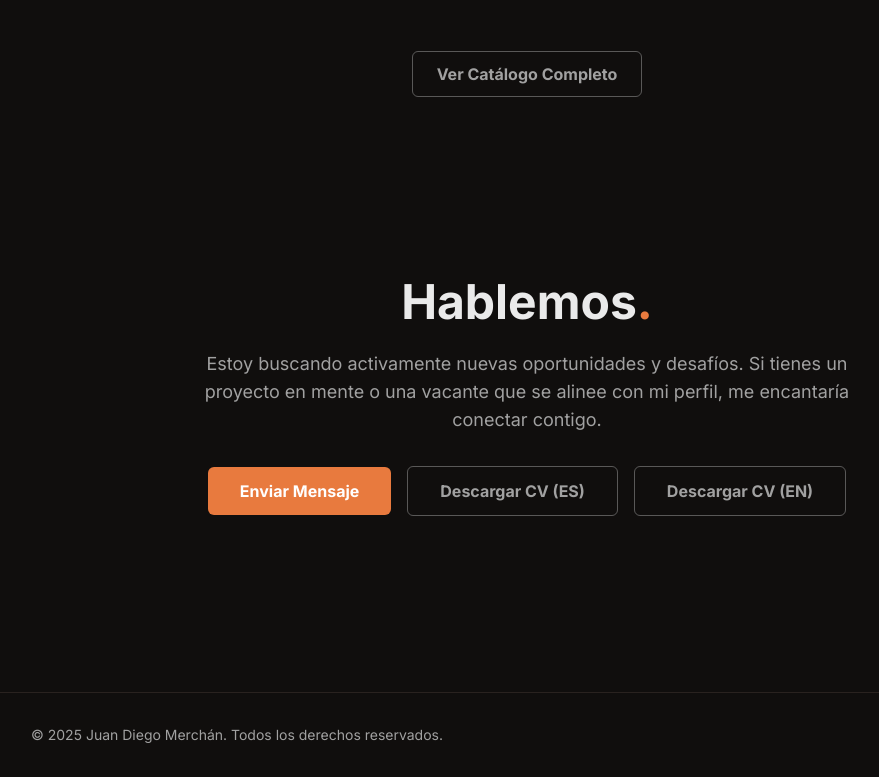
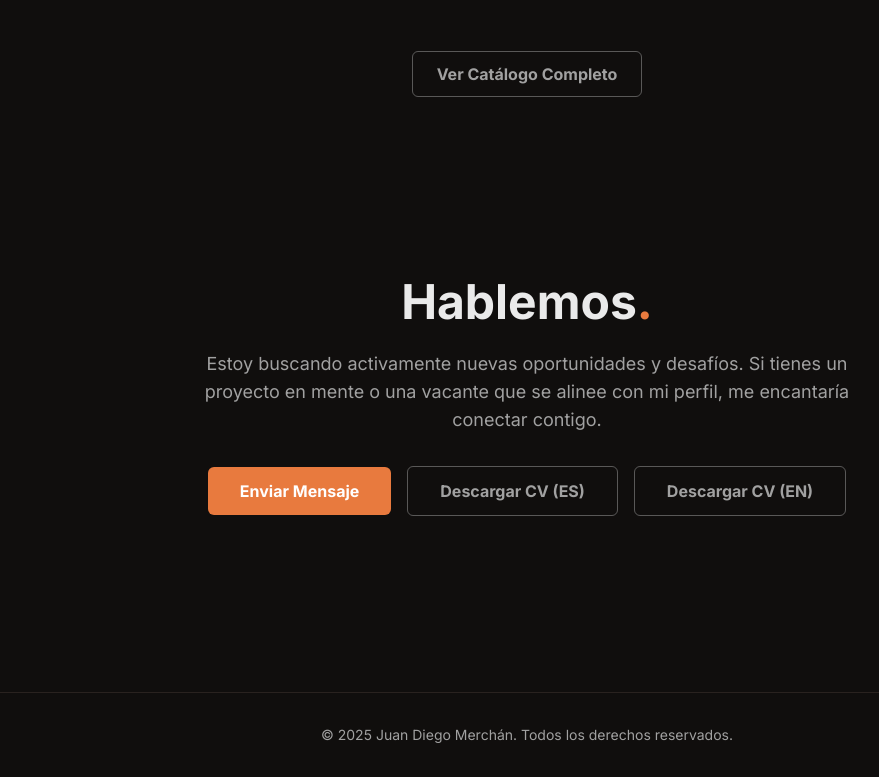
Before and after one commit to Juandmj82/juandiegodev, a Next.js app in the folder nuevo-portafolio-next/: page / in a window 1280 px wide. Shown: the part 3846-4623 px from the top of the page, without its empty margins (113-992 px from the left). Built offline with nearby package versions, Linux system fonts and the light colour scheme.

Commit message:
style: Center footer text

```diff
--- a/nuevo-portafolio-next/src/components/Footer.js
+++ b/nuevo-portafolio-next/src/components/Footer.js
@@ -2,7 +2,7 @@
   const currentYear = new Date().getFullYear();
   return (
     <footer className="py-8 mt-20 border-t border-border">
-      <div className="max-w-5xl mx-auto px-4 flex flex-col sm:flex-row justify-between items-center text-center sm:text-left gap-4">
+      <div className="max-w-5xl mx-auto px-4 text-center">
         <p className="text-sm text-secondary">
           &copy; {currentYear} Juan Diego Merchán. Todos los derechos reservados.
         </p>
```
